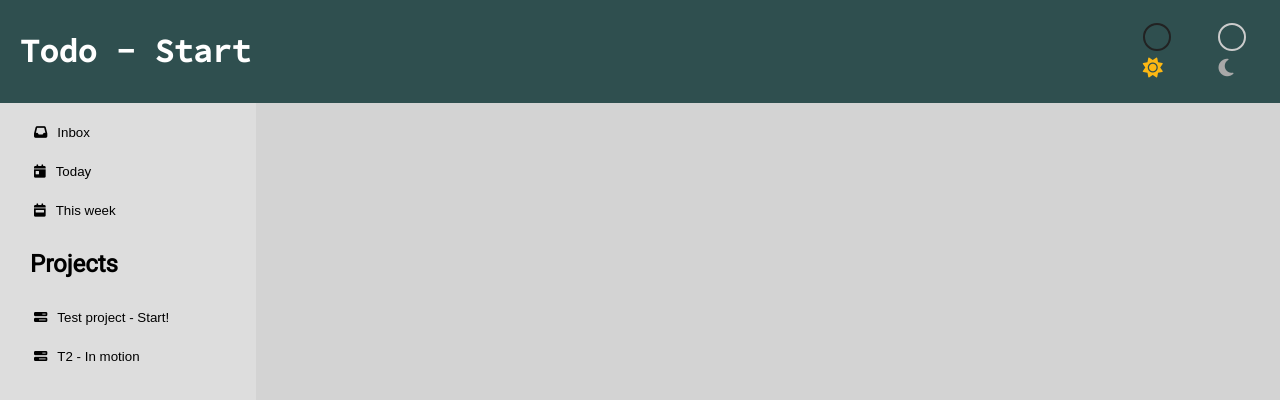
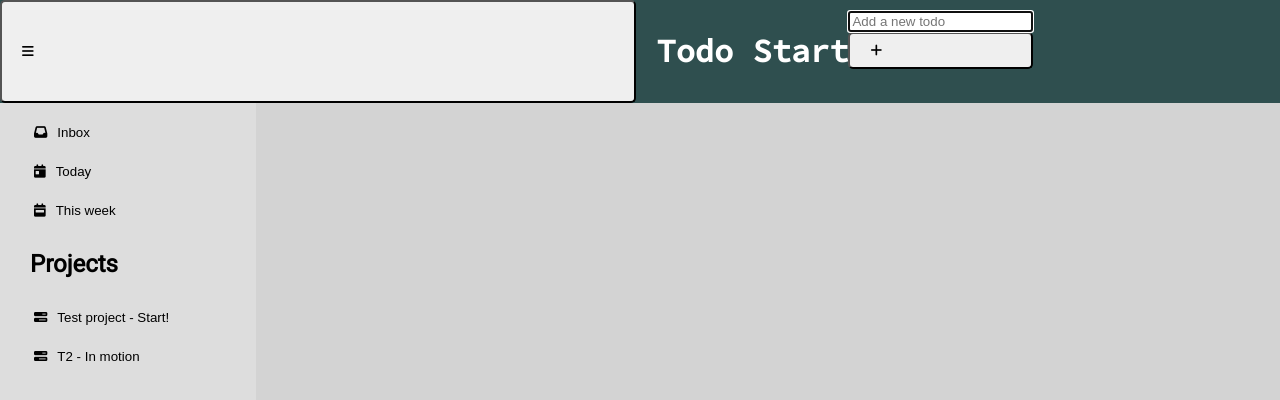
Before and after one commit to RamziRM/todo, a website built with webpack: page dist/index.html in a window 1280 px wide. Shown: the top 400 px of the page. Built offline with nearby package versions, Linux system fonts and the light colour scheme.

Commit message:
design change - input form header

```diff
--- a/dist/index.html
+++ b/dist/index.html
@@ -14,17 +14,19 @@
 </head>
 <body>
     <header class="header">
-        <div class="logo">
-            <h1>Todo - Start</h1>
+        <button class="sidebar-toggle">
+            <i class="fas fa-bars"></i>
+          </button>
+        <div class="h-container logo">
+            <h1>Todo Start</h1>
+            <form action="" id="todo-form" class="">
+                <input type="text" id="todo-input" placeholder="Add a new todo" autofocus>
+                <button type="submit" id="todo-button" class="btn-add">
+                    <i class="fas fa-plus"></i>
+                </button>
+            </form>
         </div>
-        <div class="theme-switch-wrapper">
-            <input type="radio" name="theme" value="light" id="light-theme" checked>
-            <label for="light-theme"><i class="fas fa-sun"></i></label>
-            <input type="radio" name="theme" value="dark" id="dark-theme">
-            <label for="dark-theme"><i class="fas fa-moon"></i></label>
-          </div>
-
-                        </header>
+    </header>
     <main class="main">
         <nav class="navbar">
             <!-- <h1 class="projects-title">My todo's</h1> -->
@@ -55,6 +57,9 @@
                 </button>
             </div>
         </nav>
+        <div class="content" id="main-content">
+
+        </div>
     </main>
     <footer class="footer"></footer>
 </body>
```
